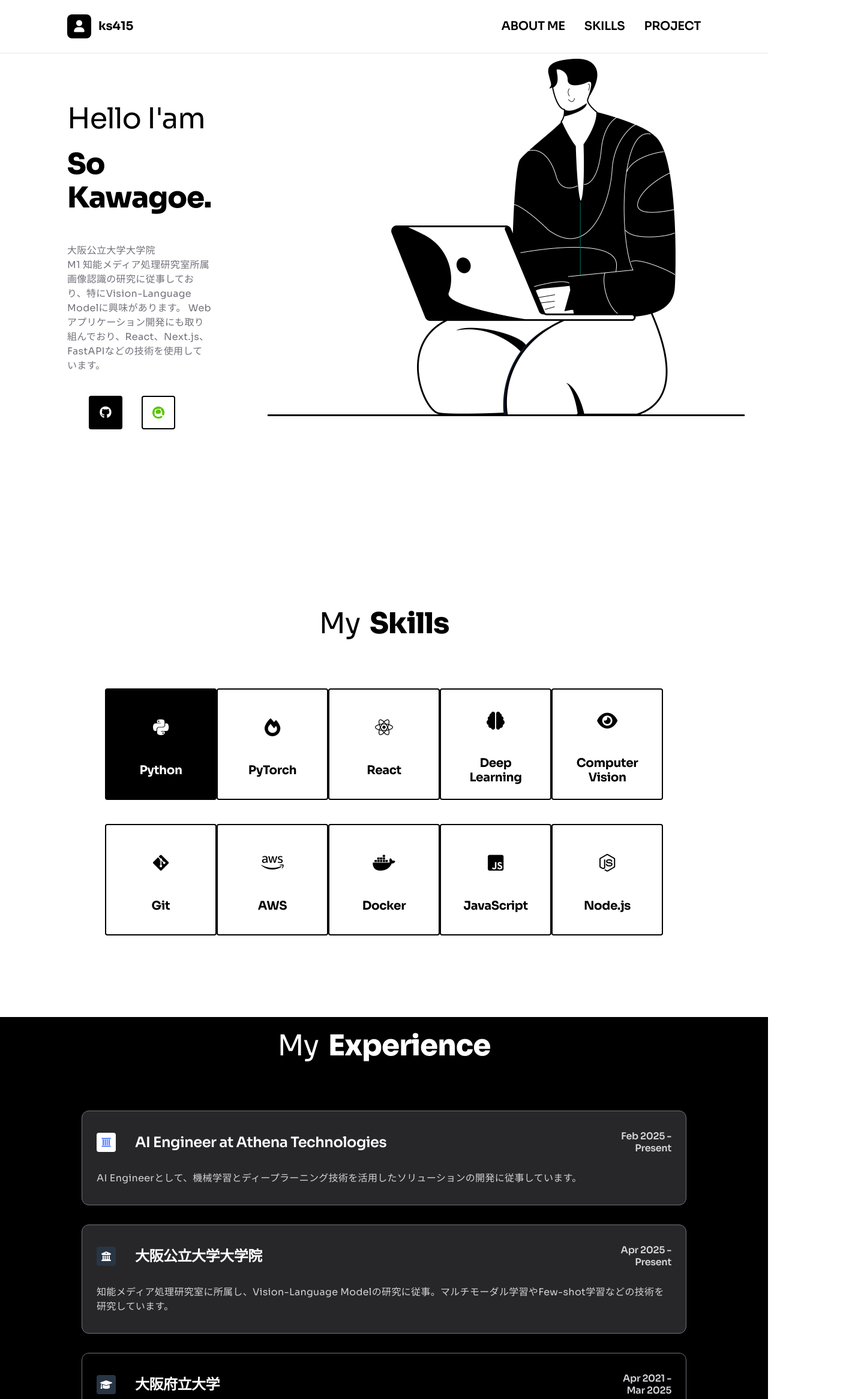
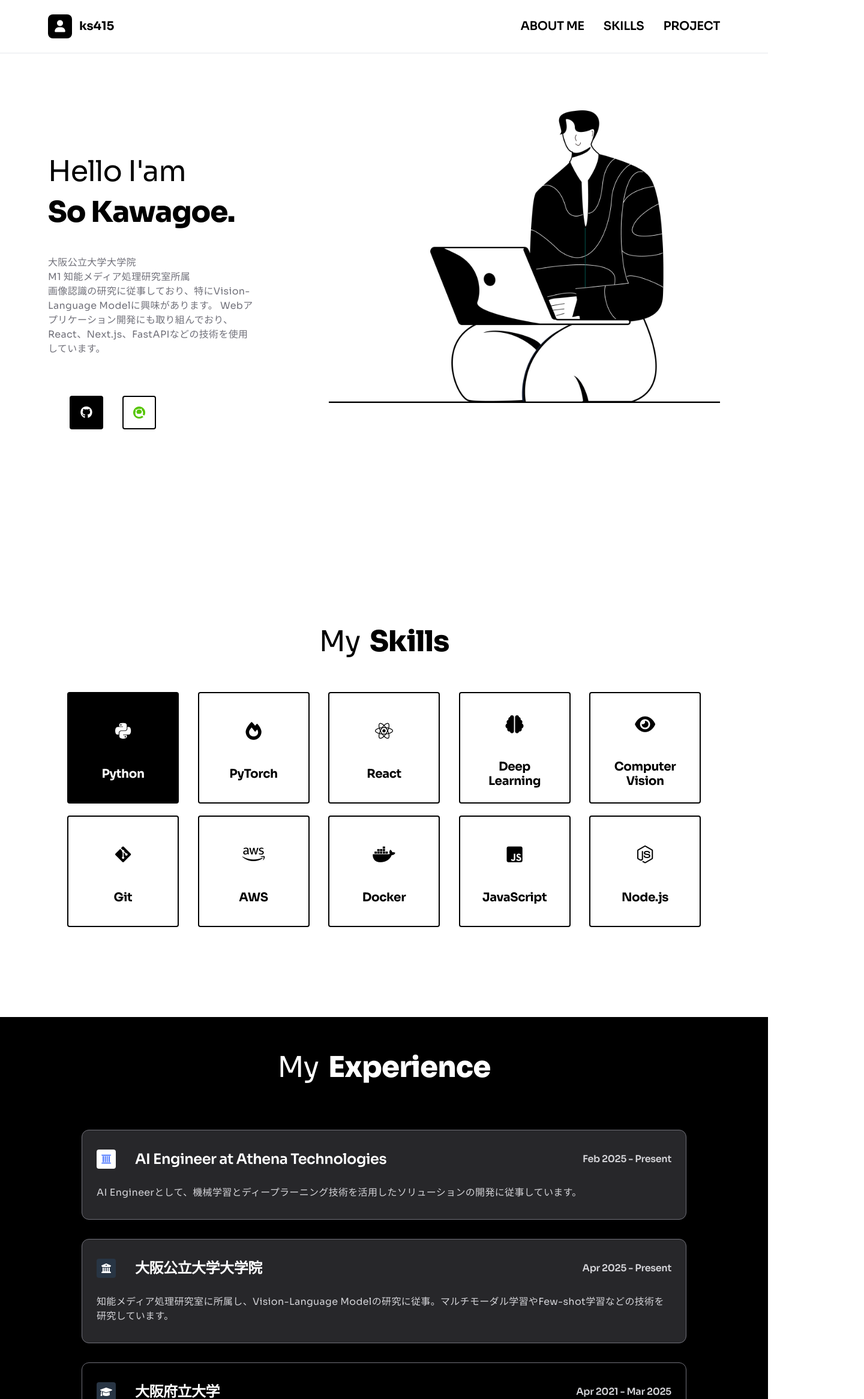
Before and after one commit to ks415/my-portfolio, a Next.js app: page / in a window 1280 px wide. Shown: the top 2333 px of the page at 60% size, 1440 px wide, since content can reach past the window. Built offline with nearby package versions, Linux system fonts and the light colour scheme.

Commit message:
feat: レスポンシブに対応

```diff
--- a/app/components/ExperienceSection.tsx
+++ b/app/components/ExperienceSection.tsx
@@ -51,28 +51,32 @@ const ExperienceSection = () => {
 
   return (
     <section className="bg-black text-white min-h-screen">
-      <div className="max-w-[1440px] mx-auto px-20 py-15 h-full min-h-screen">
-        <div className="flex flex-col justify-center items-center gap-5 px-8 max-w-[1280px] mx-auto h-full">
-          <div className="flex justify-center items-center self-stretch gap-4 py-5 mb-0">
-            <span className="text-5xl font-normal leading-[1.167] tracking-tight text-white">
+      <div className="px-4 md:px-20 py-10 md:py-15 h-full min-h-screen">
+        <div className="flex flex-col justify-center items-center gap-5 px-4 md:px-8 max-w-[1280px] mx-auto h-full">
+          {/* Section Title */}
+          <div className="flex justify-center items-center self-stretch gap-2 md:gap-4 py-5 mb-0">
+            <span className="text-3xl md:text-5xl font-normal leading-[1.167] tracking-tight text-white">
               My
             </span>
-            <span className="text-5xl font-extrabold leading-[1.167] tracking-tight text-white">
+            <span className="text-3xl md:text-5xl font-extrabold leading-[1.167] tracking-tight text-white">
               Experience
             </span>
           </div>
-          <div className="flex flex-col self-stretch gap-8 py-10 px-6">
+
+          {/* Experience Cards */}
+          <div className="flex flex-col self-stretch gap-6 md:gap-8 py-8 md:py-10 px-0 md:px-6">
             {experiences.map((exp, index) => (
               <div
                 key={index}
-                className={`p-8 px-6 rounded-xl border border-[#71717A] self-stretch gap-7 flex flex-col transition-all duration-300 ${
+                className={`p-4 md:p-8 px-4 md:px-6 rounded-xl border border-[#71717A] self-stretch gap-4 md:gap-7 flex flex-col transition-all duration-300 ${
                   exp.active ? "bg-[#27272A]" : "bg-black"
                 }`}
               >
-                <div className="flex justify-between items-center self-stretch gap-47">
-                  <div className="flex items-center self-stretch gap-8 w-[1018px]">
+                {/* Header */}
+                <div className="flex flex-col md:flex-row md:justify-between md:items-center self-stretch gap-3 md:gap-47">
+                  <div className="flex items-center self-stretch gap-4 md:gap-8 flex-1">
                     <div
-                      className="w-8 h-8 rounded flex items-center justify-center text-white"
+                      className="w-6 h-6 md:w-8 md:h-8 rounded flex items-center justify-center text-white flex-shrink-0"
                       style={{ backgroundColor: exp.logoColor }}
                     >
                       {exp.hasCustomLogo ? (
@@ -81,25 +85,29 @@ const ExperienceSection = () => {
                           alt={`${exp.company} logo`}
                           width={24}
                           height={24}
-                          className="object-contain"
+                          className="object-contain w-4 h-4 md:w-6 md:h-6"
                         />
                       ) : (
-                        <i className={exp.logo}></i>
+                        <i className={`${exp.logo} text-sm md:text-base`}></i>
                       )}
                     </div>
-                    <div className="text-2xl font-semibold text-white leading-[1.167] tracking-tight text-center">
+                    <div className="text-lg md:text-2xl font-semibold text-white leading-[1.167] tracking-tight">
                       {exp.isSchool
                         ? exp.company
                         : `${exp.role} at ${exp.company}`}
                     </div>
                   </div>
-                  <div className="text-base font-semibold text-[#D4D4D8] leading-5 tracking-tight text-right">
+                  <div className="text-sm md:text-base font-semibold text-[#D4D4D8] leading-5 tracking-tight md:text-right">
                     {exp.period}
                   </div>
                 </div>
-                <div className="text-base leading-6 text-[#D4D4D8] tracking-wider">
-                  {exp.description}
-                </div>
+
+                {/* Description */}
+                {exp.description && (
+                  <div className="text-sm md:text-base leading-6 text-[#D4D4D8] tracking-wider">
+                    {exp.description}
+                  </div>
+                )}
               </div>
             ))}
           </div>
--- a/app/components/Footer.tsx
+++ b/app/components/Footer.tsx
@@ -6,19 +6,19 @@ import Link from "next/link";
 const Footer = () => {
   return (
     <footer className="bg-black text-white">
-      <div className="max-w-[1440px] mx-auto px-20 py-6">
-        <div className="flex justify-between items-center px-8 max-w-[1280px] mx-auto">
+      <div className="px-4 md:px-20 py-4 md:py-6">
+        <div className="flex flex-col md:flex-row justify-between items-center px-4 md:px-8 max-w-[1280px] mx-auto gap-4 md:gap-0">
           <Link
             href="#"
             className="flex items-center gap-3 text-white no-underline"
           >
-            <div className="w-10 h-10 bg-white rounded-lg flex items-center justify-center text-black">
-              <i className="fas fa-user"></i>
+            <div className="w-8 h-8 md:w-10 md:h-10 bg-white rounded-lg flex items-center justify-center text-black">
+              <i className="fas fa-user text-sm md:text-base"></i>
             </div>
-            ks415
+            <span className="text-lg md:text-xl font-bold">ks415</span>
           </Link>
-          <div className="flex flex-col items-end gap-3">
-            <div className="text-base font-semibold text-white leading-5 tracking-tight">
+          <div className="flex flex-col items-center md:items-end gap-1 md:gap-3">
+            <div className="text-sm md:text-base font-semibold text-white leading-5 tracking-tight">
               @ 2025 So Kawagoe
             </div>
           </div>
--- a/app/components/Header.tsx
+++ b/app/components/Header.tsx
@@ -1,23 +1,28 @@
 "use client";
 
-import React from "react";
+import React, { useState } from "react";
 import Link from "next/link";
 
 const Header = () => {
+  const [isMenuOpen, setIsMenuOpen] = useState(false);
+
   return (
     <header className="bg-white border-b border-gray-200 fixed top-0 left-0 right-0 z-50">
-      <div className="max-w-[1440px] mx-auto px-20 py-6">
-        <div className="max-w-[1280px] mx-auto px-8 flex justify-between items-center">
+      <div className="px-4 md:px-20 py-4 md:py-6">
+        <div className="max-w-[1280px] mx-auto flex justify-between items-center">
+          {/* Logo */}
           <Link
-            href="https://my-portfolio-eta-hazel.vercel.app/"
+            href="#"
             className="flex items-center gap-3 text-xl font-bold text-black no-underline"
           >
             <div className="w-10 h-10 bg-black rounded-lg flex items-center justify-center text-white">
               <i className="fas fa-user"></i>
             </div>
-            ks415
+            <span>ks415</span>
           </Link>
-          <nav className="flex gap-8 items-center justify-center">
+
+          {/* Desktop Navigation */}
+          <nav className="hidden md:flex gap-8 items-center justify-center">
             <Link
               href="#about"
               className="text-xl font-semibold text-black no-underline uppercase tracking-tight hover:text-gray-600 transition-colors"
@@ -37,7 +42,44 @@ const Header = () => {
               Project
             </Link>
           </nav>
+
+          {/* Mobile Menu Button */}
+          <button
+            className="md:hidden w-9 h-9 flex items-center justify-center text-black"
+            onClick={() => setIsMenuOpen(!isMenuOpen)}
+          >
+            <i className="fas fa-bars text-xl"></i>
+          </button>
         </div>
+
+        {/* Mobile Navigation */}
+        {isMenuOpen && (
+          <nav className="md:hidden mt-4 border-t border-gray-200 pt-4">
+            <div className="flex flex-col gap-4">
+              <Link
+                href="#about"
+                className="text-lg font-semibold text-black no-underline uppercase tracking-tight hover:text-gray-600 transition-colors"
+                onClick={() => setIsMenuOpen(false)}
+              >
+                About Me
+              </Link>
+              <Link
+                href="#skills"
+                className="text-lg font-semibold text-black no-underline uppercase tracking-tight hover:text-gray-600 transition-colors"
+                onClick={() => setIsMenuOpen(false)}
+              >
+                Skills
+              </Link>
+              <Link
+                href="#projects"
+                className="text-lg font-semibold text-black no-underline uppercase tracking-tight hover:text-gray-600 transition-colors"
+                onClick={() => setIsMenuOpen(false)}
+              >
+                Project
+              </Link>
+            </div>
+          </nav>
+        )}
       </div>
     </header>
   );
--- a/app/components/HeroSection.tsx
+++ b/app/components/HeroSection.tsx
@@ -6,9 +6,62 @@ import Image from "next/image";
 const HeroSection = () => {
   return (
     <section className="relative overflow-hidden bg-white min-h-screen">
-      <div className="max-w-[1440px] mx-auto px-20 py-15 h-full">
-        {/* Social Buttons */}
-        <div className="absolute top-[560px] left-[148px] flex gap-8 py-1">
+      <div className="px-4 md:px-20 py-8 md:py-15 h-full">
+        <div className="max-w-[1280px] mx-auto flex flex-col md:flex-row justify-between items-center h-full min-h-[600px] gap-8 md:gap-12">
+          {/* Text Content */}
+          <div className="flex-1 max-w-full md:max-w-[600px] py-5 flex flex-col gap-8 md:gap-12 text-center md:text-left">
+            <div className="flex flex-col gap-3 md:gap-5 self-stretch">
+              <div className="flex flex-wrap gap-2 md:gap-4 items-center justify-center md:justify-start">
+                <span className="text-3xl md:text-5xl leading-[1.167] tracking-tight font-normal">
+                  Hello I&apos;am
+                </span>
+              </div>
+              <div className="flex flex-wrap gap-2 md:gap-4 items-center justify-center md:justify-start">
+                <span className="text-3xl md:text-5xl leading-[1.167] tracking-tight font-extrabold">
+                  So Kawagoe.
+                </span>
+              </div>
+            </div>
+            <p className="text-sm md:text-base leading-6 text-[#71717A] tracking-wider self-stretch">
+              大阪公立大学大学院 <br />
+              M1 知能メディア処理研究室所属
+              <br />
+              画像認識の研究に従事しており、特にVision-Language
+              Modelに興味があります。
+              Webアプリケーション開発にも取り組んでおり、React、Next.js、FastAPIなどの技術を使用しています。
+            </p>
+
+            {/* Social Buttons - Mobile position */}
+            <div className="flex md:hidden gap-6 py-1 justify-center">
+              <a
+                href="https://github.com/ks415"
+                className="w-12 h-12 rounded border-0 flex items-center justify-center text-white no-underline text-lg transition-transform hover:-translate-y-1 p-3 bg-black"
+              >
+                <i className="fab fa-github"></i>
+              </a>
+              <a
+                href="https://qiita.com/ks415"
+                className="w-12 h-12 rounded border-0 flex items-center justify-center text-black no-underline text-lg transition-transform hover:-translate-y-1 p-3 bg-white border-2 border-black"
+              >
+                <img src="/qiita-icon.png" alt="Qiita" className="w-4 h-4" />
+              </a>
+            </div>
+          </div>
+
+          {/* Character Image */}
+          <div className="flex-shrink-0 w-full md:max-w-[400px] lg:max-w-[600px] xl:max-w-[729px] flex justify-center items-end">
+            <Image
+              src="/hero-character.png"
+              alt="Computer Vision Researcher Character"
+              width={729}
+              height={596}
+              className="w-full h-auto object-contain max-h-[300px] md:max-h-[400px] lg:max-h-[500px] xl:max-h-[596px]"
+            />
+          </div>
+        </div>
+
+        {/* Social Buttons - Desktop position */}
+        <div className="hidden md:flex absolute top-[560px] left-[116px] gap-8 py-1">
           <a
             href="https://github.com/ks415"
             className="w-14 h-14 rounded border-0 flex items-center justify-center text-white no-underline text-xl transition-transform hover:-translate-y-1 p-4 bg-black"
@@ -22,39 +75,6 @@ const HeroSection = () => {
             <img src="/qiita-icon.png" alt="Qiita" className="w-5 h-5" />
           </a>
         </div>
-
-        <div className="max-w-[1280px] mx-auto px-8 flex justify-between items-center h-full min-h-[600px]">
-          <div className="flex-1 max-w-[600px] py-5 flex flex-col gap-12">
-            <div className="flex flex-col gap-5 self-stretch">
-              <div className="flex gap-4 items-center">
-                <span className="text-5xl leading-[1.167] tracking-tight font-normal">
-                  Hello I&apos;am
-                </span>
-              </div>
-              <div className="flex gap-4 items-center">
-                <span className="text-5xl leading-[1.167] tracking-tight font-extrabold">
-                  So Kawagoe.
-                </span>
-              </div>
-            </div>
-            <p className="text-base leading-6 text-[#71717A] tracking-wider self-stretch">
-              大阪公立大学大学院 <br />
-              M1 知能メディア処理研究室所属<br />
-              画像認識の研究に従事しており、特にVision-Language
-              Modelに興味があります。
-              Webアプリケーション開発にも取り組んでおり、React、Next.js、FastAPIなどの技術を使用しています。
-            </p>
-          </div>
-          <div className="flex-shrink-0 max-w-[889px] flex justify-center items-end">
-            <Image
-              src="/hero-character.png"
-              alt="Computer Vision Researcher Character"
-              width={889}
-              height={596}
-              className="w-full h-auto object-contain"
-            />
-          </div>
-        </div>
       </div>
     </section>
   );
--- a/app/components/SkillsSection.tsx
+++ b/app/components/SkillsSection.tsx
@@ -18,18 +18,61 @@ const SkillsSection = () => {
 
   return (
     <section id="skills" className="bg-white min-h-screen scroll-mt-24">
-      <div className="max-w-[1440px] mx-auto px-20 py-15 flex flex-col justify-center items-center h-full min-h-screen">
-        <div className="flex flex-col gap-5 px-8 max-w-[1280px]">
-          <div className="flex justify-center items-center self-stretch gap-4 py-5 mb-0">
-            <span className="text-5xl font-normal leading-[1.167] tracking-tight">
+      <div className="px-4 md:px-20 py-10 md:py-15 flex flex-col justify-center items-center h-full min-h-screen">
+        <div className="flex flex-col gap-5 px-4 md:px-8 max-w-[1280px] w-full">
+          {/* Section Title */}
+          <div className="flex justify-center items-center self-stretch gap-2 md:gap-4 py-5 mb-0">
+            <span className="text-3xl md:text-5xl font-normal leading-[1.167] tracking-tight">
               My
             </span>
-            <span className="text-5xl font-extrabold leading-[1.167] tracking-tight">
+            <span className="text-3xl md:text-5xl font-extrabold leading-[1.167] tracking-tight">
               Skills
             </span>
           </div>
+
+          {/* Skills Grid */}
           <div className="flex flex-col items-center self-stretch py-5">
-            <div className="flex justify-between items-center self-stretch py-5">
+            {/* Mobile: Single column grid */}
+            <div className="grid grid-cols-2 md:hidden gap-4 w-full max-w-md">
+              {skills.map((skill, index) => (
+                <div
+                  key={index}
+                  className={`flex flex-col items-center justify-center gap-4 p-4 border-2 border-black rounded w-full h-32 transition-all duration-300 hover:-translate-y-1 hover:shadow-xl ${
+                    skill.active ? "bg-black text-white" : "bg-white"
+                  }`}
+                >
+                  <div className="w-8 h-8 flex items-center justify-center text-xl">
+                    <i className={skill.icon}></i>
+                  </div>
+                  <div className="text-sm font-bold text-center leading-tight tracking-tight">
+                    {skill.name}
+                  </div>
+                </div>
+              ))}
+            </div>
+
+            {/* Tablet: 3 columns grid */}
+            <div className="hidden md:grid lg:hidden grid-cols-3 gap-5 w-full">
+              {skills.map((skill, index) => (
+                <div
+                  key={index}
+                  className={`flex flex-col items-center justify-center gap-6 p-5 border-2 border-black rounded w-full h-40 transition-all duration-300 hover:-translate-y-1 hover:shadow-xl ${
+                    skill.active ? "bg-black text-white" : "bg-white"
+                  }`}
+                >
+                  <div className="w-10 h-10 flex items-center justify-center text-2xl">
+                    <i className={skill.icon}></i>
+                  </div>
+                  <div className="text-lg font-bold text-center leading-tight tracking-tight">
+                    {skill.name}
+                  </div>
+                </div>
+              ))}
+            </div>
+
+            {/* Desktop: Original 2-row layout */}
+            <div className="hidden lg:flex flex-col gap-5 w-full">
+              <div className="flex justify-between items-center self-stretch">
                 {skills.slice(0, 5).map((skill, index) => (
                   <div
                     key={index}
@@ -46,7 +89,7 @@ const SkillsSection = () => {
                   </div>
                 ))}
               </div>
-            <div className="flex justify-between items-center self-stretch py-5">
+              <div className="flex justify-between items-center self-stretch">
                 {skills.slice(5, 10).map((skill, index) => (
                   <div
                     key={index + 5}
@@ -66,6 +109,7 @@ const SkillsSection = () => {
             </div>
           </div>
         </div>
+      </div>
     </section>
   );
 };
```
Also changed, not shown: app/components/AboutSection.tsx (+21 -14 lines), app/components/ProjectsSection.tsx (+25 -14 lines). Lines whose indentation alone changed are shown as unchanged.
